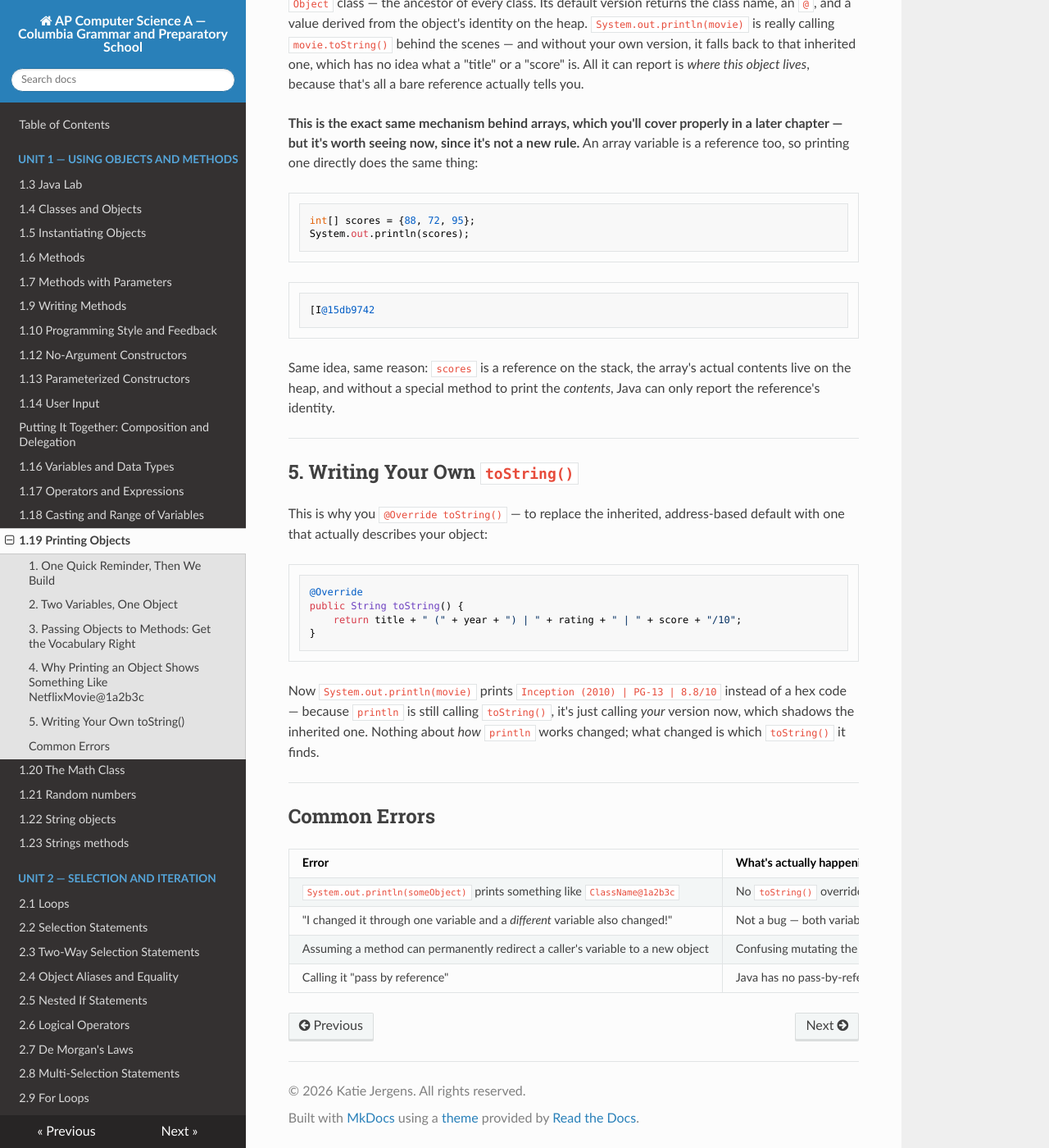
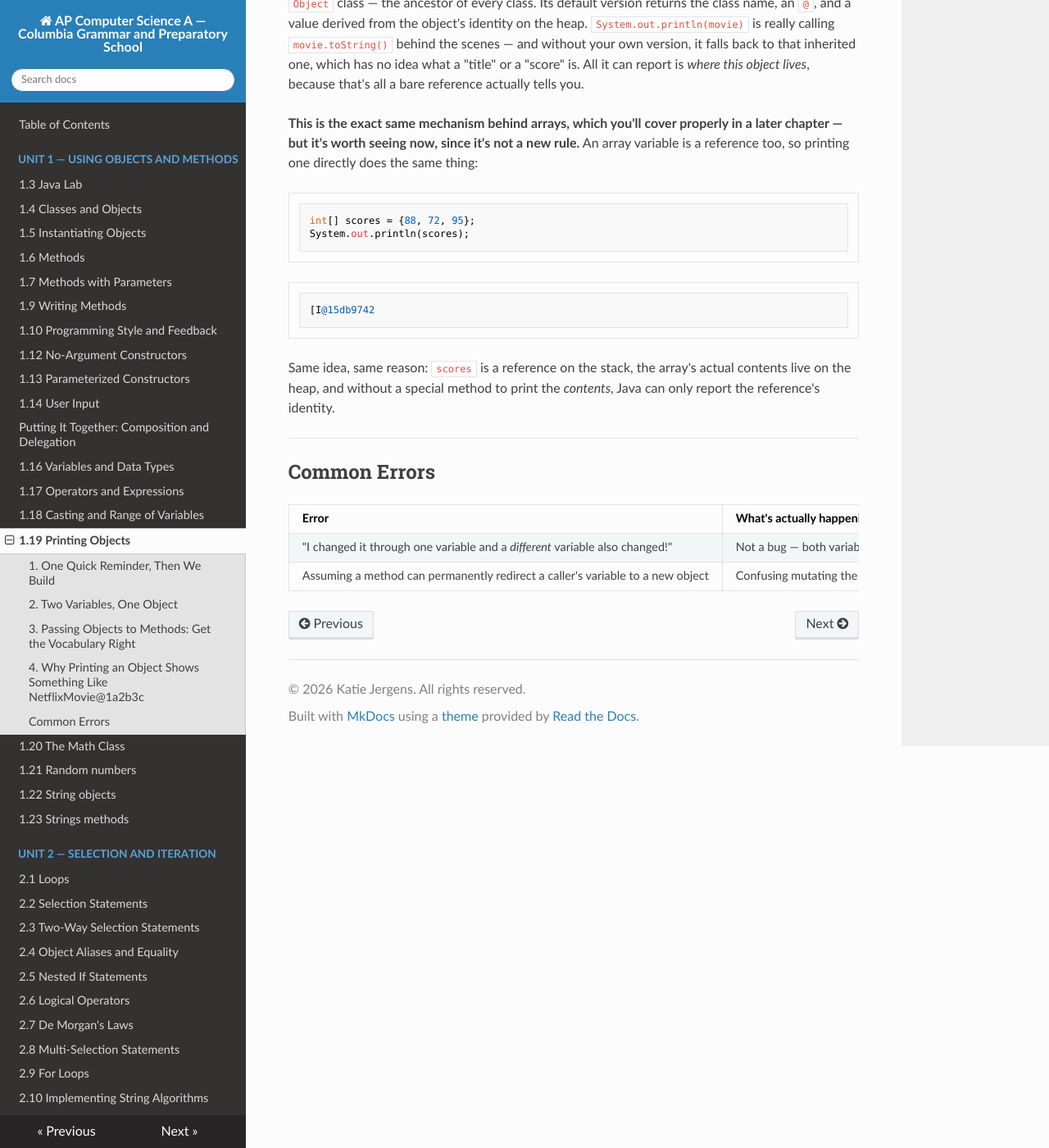
Before and after one commit to kjergens/apcsa-site, an MkDocs documentation site: the page built from docs/unit1/notes_19_printing_objects.md, in a window 1280 px wide and 1400 px high, scrolled down 2667 px. Shown: the whole window at 82% size. Built offline with MkDocs 1.6.1, drawn with Linux system fonts in a browser that asks for light colours; nearby versions of some CDN libraries; some of the changed text lies outside the part shown.

Commit message:
Revise title and clean up toString() section
Updated section title and removed outdated content about overriding toString().

````diff
--- a/docs/unit1/notes_19_printing_objects.md
+++ b/docs/unit1/notes_19_printing_objects.md
@@ -102,20 +102,6 @@
 
 Same idea, same reason: `scores` is a reference on the stack, the array's actual contents live on the heap, and without a special method to print the *contents*, Java can only report the reference's identity.
 
----
-
-## 5. Writing Your Own `toString()`
-
-This is why you `@Override toString()` — to replace the inherited, address-based default with one that actually describes your object:
-
-```java
-@Override
-public String toString() {
-    return title + " (" + year + ") | " + rating + " | " + score + "/10";
-}
-```
-
-Now `System.out.println(movie)` prints `Inception (2010) | PG-13 | 8.8/10` instead of a hex code — because `println` is still calling `toString()`, it's just calling *your* version now, which shadows the inherited one. Nothing about *how* `println` works changed; what changed is which `toString()` it finds.
 
 ---
 
@@ -123,7 +109,5 @@
 
 | Error | What's actually happening | Fix |
 |---|---|---|
-| `System.out.println(someObject)` prints something like `ClassName@1a2b3c` | No `toString()` override — Java is using the inherited default from `Object` | Write your own `toString()` |
 | "I changed it through one variable and a *different* variable also changed!" | Not a bug — both variables were aliases pointing to the same object the whole time | Expected behavior; if you need a truly separate copy, you have to build one explicitly |
 | Assuming a method can permanently redirect a caller's variable to a new object | Confusing mutating the object (visible to the caller) with reassigning the local reference copy (invisible to the caller) | Only changes made *through* the reference are visible outside the method — reassigning the parameter itself never is |
-| Calling it "pass by reference" | Java has no pass-by-reference. The *reference* is passed by value | Say "the reference is copied," not "the object is passed by reference" |
````
Also changed, not shown: other parts of docs/unit1/notes_19_printing_objects.md (+1 -1 lines).
